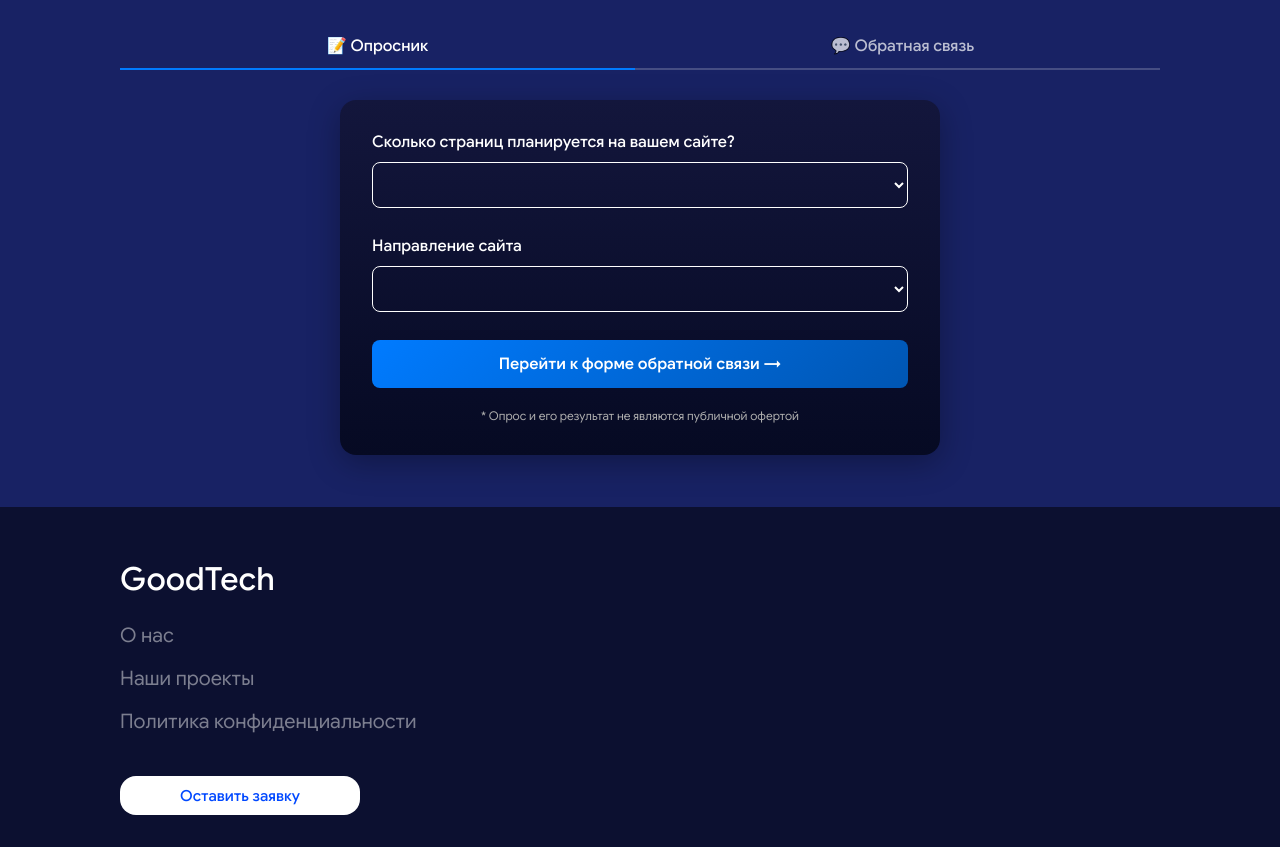
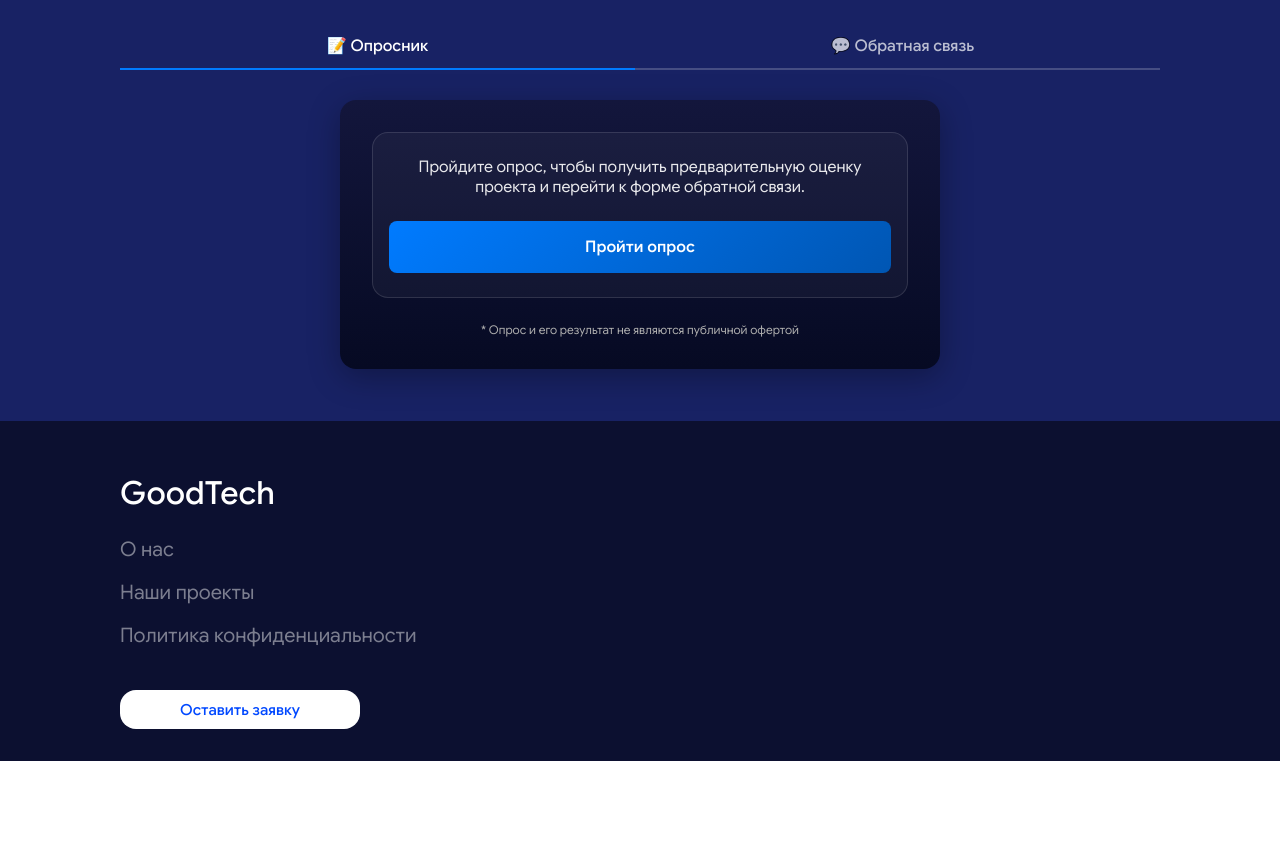
Before and after one commit to supsik/goodtechpro, a Nuxt app: page / in a window 1280 px wide. Shown: the part 2463-3310 px from the top of the page. After the commit the page ends 3224 px from the top, so only its background shows below. Built offline with nearby package versions, Linux system fonts and the light colour scheme.

Commit message:
request form fix

```diff
--- a/components/form-content.vue
+++ b/components/form-content.vue
@@ -16,40 +16,88 @@
 		</div>
 		<div class="tab-content">
 			<div v-if="activeTab === 'questionnaire'" class="questionnaire-tab">
-				<form @submit.prevent="saveAndGoToFeedback">
-					<div
-						class="question"
-						v-for="(question, index) in questions"
-						:key="index"
-					>
-						<label :for="'question-' + index" class="question-label">
-							{{ question.text }}
-							<span v-if="question.required" class="required">*</span>
+				<div v-if="!isQuestionnaireStarted" class="questionnaire-start">
+					<p class="intro-text">
+						Пройдите опрос, чтобы получить предварительную оценку проекта и перейти к форме обратной связи.
+					</p>
+					<button type="button" class="submit-btn start-btn" @click="startQuestionnaire">
+						Пройти опрос
+					</button>
+				</div>
+
+				<div v-else class="questionnaire-form">
+					<form @submit.prevent="handleQuestionSubmit">
+						<div class="progress">
+							Вопрос {{ currentQuestionIndex + 1 }} из {{ questions.length }}
+						</div>
+
+						<div class="question">
+							<label class="question-label">
+								{{ currentQuestion.text }}
+								<span v-if="currentQuestion.required" class="required">*</span>
 							</label>
+
+							<div v-if="currentQuestion.type === 'text'">
 								<input
-							v-if="question.type === 'text'"
-							:id="'question-' + index"
-							v-model="questionnaireAnswers[index]"
+									:id="'question-' + currentQuestionIndex"
+									v-model="questionnaireAnswers[currentQuestionIndex]"
 									type="text"
-							:placeholder="question.placeholder"
+									:placeholder="currentQuestion.placeholder"
 									class="form-input"
 								/>
-						<select
-							v-else-if="question.type === 'select'"
-							:id="'question-' + index"
-							v-model="questionnaireAnswers[index]"
-							class="form-select"
+							</div>
+
+							<div v-else-if="currentQuestion.type === 'select'" class="radio-group">
+								<label
+									class="radio-option"
+									v-for="(option, optIndex) in currentQuestion.options"
+									:key="optIndex"
+									:for="`question-${currentQuestionIndex}-option-${optIndex}`"
 								>
-							<option value="">Выберите вариант</option>
-							<option
-								v-for="(option, optIndex) in question.options"
-								:key="optIndex"
+									<input
+										type="radio"
+										:id="`question-${currentQuestionIndex}-option-${optIndex}`"
+										:name="'question-' + currentQuestionIndex"
 										:value="option.text"
+										v-model="questionnaireAnswers[currentQuestionIndex]"
+										class="radio-input"
+									/>
+									<span :for="`question-${currentQuestionIndex}-option-${optIndex}`">
+										{{ option.text }}
+									</span>
+								</label>
+							</div>
+						</div>
+
+						<div class="question-navigation">
+							<button
+								type="button"
+								class="secondary-btn"
+								@click="previousQuestion"
+								v-if="currentQuestionIndex > 0"
 							>
-								{{ option.text }}
-							</option>
-						</select>
+								← Назад
+							</button>
+							<button
+								type="button"
+								class="secondary-btn"
+								@click="nextQuestion"
+								v-if="!isLastQuestion"
+								:disabled="!canMoveNext"
+							>
+								Далее
+							</button>
+							<button
+								type="submit"
+								class="submit-btn"
+								v-else
+								:disabled="!canMoveNext"
+							>
+								Перейти к форме обратной связи →
+							</button>
 						</div>
+					</form>
+
 					<div v-if="calculatedPrice" class="price-preview">
 						<div class="price-label">Примерная стоимость:</div>
 						<div class="price-value">{{ formatPrice(calculatedPrice) }}</div>
@@ -57,14 +105,8 @@
 							*Точную стоимость рассчитает менеджер после консультации
 						</div>
 					</div>
-					<button
-						type="submit"
-						class="submit-btn"
-						:disabled="!isQuestionnaireValid"
-					>
-						Перейти к форме обратной связи →
-					</button>
-				</form>
+				</div>
+
 				<span class="form-content__info">* Опрос и его результат не являются публичной офертой</span>
 			</div>
 			<div v-if="activeTab === 'feedback'" class="feedback-tab">
@@ -194,6 +236,7 @@ const questions: Question[] = [
 	{
 		text: "Сколько страниц планируется на вашем сайте?",
 		type: "select",
+		required: true,
 		options: [
 			{ text: "1-3", priceMin: 25000, priceMax: 50000 },
 			{ text: "4-10", priceMin: 35000, priceMax: 75000 },
@@ -204,6 +247,7 @@ const questions: Question[] = [
 	{
 		text: "Направление сайта",
 		type: "select",
+		required: true,
 		options: [
 			{ text: "Лендинг", priceMin: 25000, priceMax: 50000 },
 			{ text: "Интернет-магазин", priceMin: 35000, priceMax: 75000 },
@@ -216,6 +260,22 @@ const questions: Question[] = [
 const questionnaireAnswers = ref<(string | null)[]>(
 	new Array(questions.length).fill(null),
 );
+
+const isQuestionnaireStarted = ref(false);
+const currentQuestionIndex = ref(0);
+
+const currentQuestion = computed(() => questions[currentQuestionIndex.value]);
+const isLastQuestion = computed(
+	() => currentQuestionIndex.value === questions.length - 1,
+);
+
+const canMoveNext = computed(() => {
+	const answer = questionnaireAnswers.value[currentQuestionIndex.value];
+	if (currentQuestion.value.required) {
+		return answer && answer.trim().length > 0;
+	}
+	return true;
+});
 
 const hasSavedAnswers = computed(() => {
 	return questionnaireAnswers.value.some(
@@ -295,8 +355,38 @@ const saveAndGoToFeedback = () => {
 	}
 };
 
+const startQuestionnaire = () => {
+	isQuestionnaireStarted.value = true;
+	currentQuestionIndex.value = 0;
+};
+
+const nextQuestion = () => {
+	if (!canMoveNext.value) {
+		alert("Пожалуйста, выберите вариант ответа, чтобы перейти дальше.");
+		return;
+	}
+
+	if (currentQuestionIndex.value < questions.length - 1) {
+		currentQuestionIndex.value += 1;
+	}
+};
+
+const previousQuestion = () => {
+	if (currentQuestionIndex.value > 0) {
+		currentQuestionIndex.value -= 1;
+	}
+};
+
+const handleQuestionSubmit = () => {
+	if (canMoveNext.value) {
+		saveAndGoToFeedback();
+	}
+};
+
 const clearAnswers = () => {
 	questionnaireAnswers.value = new Array(questions.length).fill(null);
+	isQuestionnaireStarted.value = false;
+	currentQuestionIndex.value = 0;
 };
 
 const validateForm = (): boolean => {
@@ -457,17 +547,6 @@ const resetAll = () => {
 	animation: fadeIn 0.3s ease;
 }
 
-@keyframes fadeIn {
-	from {
-		opacity: 0;
-		transform: translateY(10px);
-	}
-	to {
-		opacity: 1;
-		transform: translateY(0);
-	}
-}
-
 .questionnaire-tab,
 .feedback-tab {
 	max-width: 600px;
@@ -519,24 +598,82 @@ const resetAll = () => {
 	}
 }
 
-.price-preview {
-	margin: 24px 0;
-	padding: 16px;
-	background: rgba(0, 123, 255, 0.1);
-	border-radius: 10px;
-	border: 1px solid rgba(0, 123, 255, 0.3);
+.questionnaire-start {
 	text-align: center;
-
-	.price-label {
-		font-size: 14px;
-		color: rgba(255, 255, 255, 0.8);
-		margin-bottom: 8px;
+	padding: 24px 16px;
+	border: 1px solid rgba(255, 255, 255, 0.12);
+	border-radius: 16px;
+	background: rgba(255, 255, 255, 0.04);
+	margin-bottom: 24px;
 }
 
-	.price-note {
-		font-size: 11px;
-		color: rgba(255, 255, 255, 0.5);
+.intro-text {
+	margin-bottom: 24px;
+	font-size: 16px;
+	color: rgba(255, 255, 255, 0.9);
 }
+
+.radio-group {
+	display: grid;
+	gap: 12px;
+}
+
+.radio-option {
+	display: flex;
+	align-items: center;
+	gap: 12px;
+	padding: 14px 16px;
+	background: rgba(255, 255, 255, 0.04);
+	border: 1px solid rgba(255, 255, 255, 0.12);
+	border-radius: 12px;
+	cursor: pointer;
+}
+
+.radio-option:hover {
+	border-color: rgba(0, 123, 255, 0.4);
+}
+
+.radio-input {
+	width: 18px;
+	height: 18px;
+	accent-color: #007bff;
+}
+
+.question-navigation {
+	display: flex;
+	justify-content: space-between;
+	align-items: center;
+	gap: 14px;
+	margin-top: 24px;
+
+	button {
+		height: 52px;
+	}
+}
+
+.secondary-btn,
+.start-btn {
+	height: 52px;
+	padding: 0 14px;
+	border-radius: 10px;
+	border: 1px solid rgba(255, 255, 255, 0.2);
+	background: rgba(255, 255, 255, 0.08);
+	color: #fff;
+	font-weight: 600;
+	cursor: pointer;
+	transition: all 0.25s ease;
+}
+
+.secondary-btn:disabled,
+.submit-btn:disabled {
+	opacity: 0.55;
+	cursor: not-allowed;
+}
+
+.progress {
+	margin-bottom: 18px;
+	font-size: 14px;
+	color: rgba(255, 255, 255, 0.7);
 }
 
 .price-value {
@@ -750,6 +887,27 @@ const resetAll = () => {
 	text-align: center;
 }
 
+.price-preview {
+	margin-top: 24px;
+	padding: 20px;
+	background: rgba(0, 123, 255, 0.1);
+	border-radius: 10px;
+	border: 1px solid rgba(0, 123, 255, 0.3);
+	text-align: center;
+
+	.price-label {
+		font-size: 14px;
+		color: rgba(255, 255, 255, 0.7);
+		margin-bottom: 6px;
+	}
+
+	.price-note {
+		margin-top: 8px;
+		font-size: 12px;
+		color: rgba(255, 255, 255, 0.6);
+	}
+}
+
 .reset-btn {
 	padding: 12px 24px;
 	background: rgba(255, 255, 255, 0.2);
@@ -797,4 +955,15 @@ const resetAll = () => {
 		font-size: clamp(0.75rem, 0.5176rem + 1.005vw, 1rem);
 	}
 }
+
+@keyframes fadeIn {
+	from {
+		opacity: 0;
+		transform: translateY(10px);
+	}
+	to {
+		opacity: 1;
+		transform: translateY(0);
+	}
+}
 </style>
--- a/components/our-services.vue
+++ b/components/our-services.vue
@@ -90,6 +90,16 @@ const servicesData = ref([
 
 		.our-services__item-bg { opacity: .55 }
 	}
+
+	@include mq($md) {
+		width: 70%;
+		min-width: 350px;
+		margin: 0 auto;
+	}
+
+	@include mq($sm) {
+		width: 100%;
+	}
 }
 
 .our-services__item-bg {
```
Lines whose indentation alone changed are shown as unchanged.
